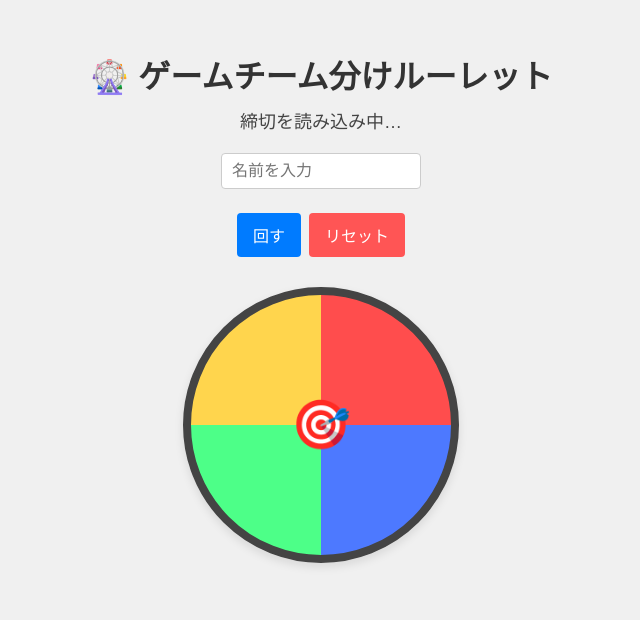
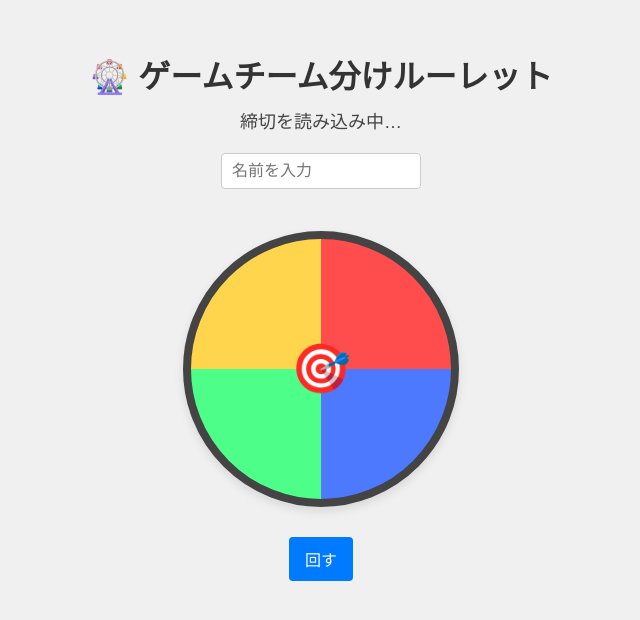
Before and after one commit to yuuyuu1124/roulette-api, a website: page docs/index.html in a window 1280 px wide. Shown: the whole page, without its empty margins (319-959 px from the left). Drawn offline with Linux system fonts and the light colour scheme; no server answers.

Commit message:
Update index.html

```diff
--- a/docs/index.html
+++ b/docs/index.html
@@ -82,14 +82,11 @@
   <div id="deadline">締切を読み込み中…</div>
 
   <input id="username" type="text" placeholder="名前を入力">
-
+  <div id="wheel">🎯</div>
   <div id="controls">
     <button id="startBtn">回す</button>
-    <button id="resetBtn" style="background:#ff5555;">リセット</button>
+    <!-- button id="resetBtn" style="background:#ff5555;">リセット</button -->
   </div>
-
-  <div id="wheel">🎯</div>
-
   <div id="result"></div>
 
   <script>
```
